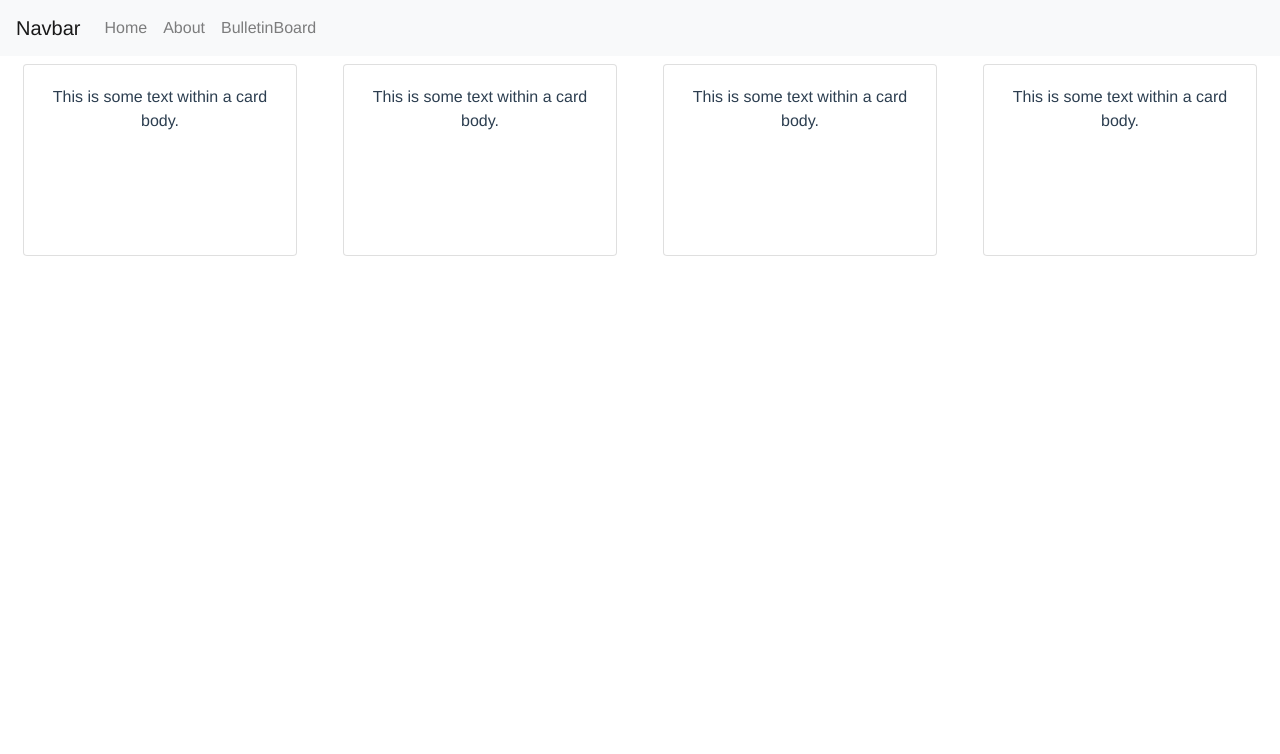
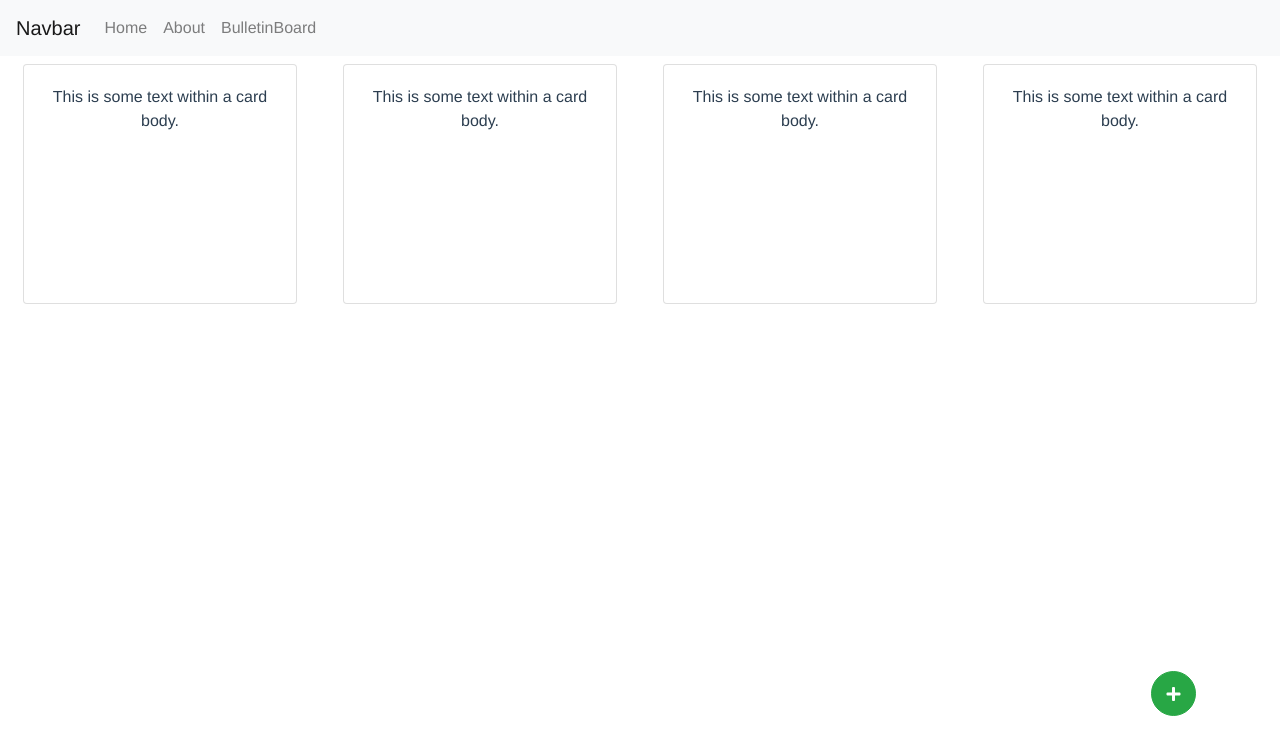
Before and after one commit to piggaycheng/AnimalForest, a Vue app: page /#/bulletin_board in a window 1280 px wide. Shown: the top 754 px of the page. Built offline with nearby package versions, Linux system fonts and the light colour scheme.

Commit message:
add stucky note form modal

```diff
--- a/public/index.html
+++ b/public/index.html
@@ -11,6 +11,7 @@
 	<script src="https://cdn.jsdelivr.net/npm/popper.js@1.16.0/dist/umd/popper.min.js" integrity="sha384-Q6E9RHvbIyZFJoft+2mJbHaEWldlvI9IOYy5n3zV9zzTtmI3UksdQRVvoxMfooAo" crossorigin="anonymous"></script>
 	<script src="https://stackpath.bootstrapcdn.com/bootstrap/4.4.1/js/bootstrap.min.js" integrity="sha384-wfSDF2E50Y2D1uUdj0O3uMBJnjuUD4Ih7YwaYd1iqfktj0Uod8GCExl3Og8ifwB6" crossorigin="anonymous"></script>
 	<link rel="stylesheet" href="https://stackpath.bootstrapcdn.com/bootstrap/4.4.1/css/bootstrap.min.css" integrity="sha384-Vkoo8x4CGsO3+Hhxv8T/Q5PaXtkKtu6ug5TOeNV6gBiFeWPGFN9MuhOf23Q9Ifjh" crossorigin="anonymous">
+	<link rel="stylesheet" href="https://cdnjs.cloudflare.com/ajax/libs/font-awesome/5.13.0/css/all.min.css">
 </head>
 
 <body>
--- /dev/null
+++ b/src/components/Modal.vue
@@ -0,0 +1,43 @@
+<template>
+    <!-- Modal -->
+    <div class="modal fade" id="exampleModal" tabindex="-1" role="dialog">
+        <div class="modal-dialog" role="document">
+            <div class="modal-content">
+                <div class="modal-header">
+                    <h5 class="modal-title">{{ title }}</h5>
+                    <button type="button" class="close" data-dismiss="modal">
+                        <span>&times;</span>
+                    </button>
+                </div>
+                <div class="modal-body">
+                    <slot name="formBody"></slot>
+                </div>
+                <div class="modal-footer">
+                    <button type="button" class="btn btn-secondary" data-dismiss="modal">Close</button>
+                    <button type="button" class="btn btn-primary" data-dismiss="modal">Save changes</button>
+                </div>
+            </div>
+        </div>
+    </div>
+</template>
+
+<script>
+export default {
+    name: 'Modal',
+    data: function () {
+        return {
+
+        }
+    },
+    props: ['title', 'isForm'],
+    methods: {
+
+    },
+}
+</script>
+
+<style>
+.modal {
+    text-align: left;
+}
+</style>
--- a/src/components/StickyNote.vue
+++ b/src/components/StickyNote.vue
@@ -31,6 +31,6 @@ export default {
 <style>
 .card {
     margin: 0.5rem;
-    min-height: 12rem;
+    height: 15rem;
 }
 </style>
--- a/src/views/BulletinBoard.vue
+++ b/src/views/BulletinBoard.vue
@@ -6,18 +6,34 @@
 			<StickyNote></StickyNote>
 			<StickyNote></StickyNote>
 		</div>
+		<button class="btn btn-success btn-circle m-1" data-toggle="modal" data-target="#exampleModal" @click="isForm = true"><i class="fas fa-plus"></i></button>
+		<Modal title='test'>
+			<form slot="formBody" v-if="isForm">
+				<label for="title">標題</label>
+				<input class="form-control" id="stickyFormTitle" type="text" placeholder="Default input">
+				<label for="title">內容</label>
+				<textarea class="form-control" id="stickyFormContent" rows="5"></textarea>
+			</form>
+		</Modal>
 	</div>
 </template>
 
 <script>
 // @ is an alias to /src
 import StickyNote from '@/components/StickyNote.vue'
+import Modal from '@/components/Modal.vue'
 
 export default {
 	name: 'BulletinBoard',
 	components: {
-		StickyNote
-	}
+		StickyNote,
+		Modal
+	},
+	data: function () {
+        return {
+            isForm: false,
+        }
+    },
 }
 </script>
 
@@ -25,4 +41,20 @@ export default {
 .row {
     min-height: 12rem;
 }
+
+.btn-circle {
+	width: 45px;
+	height: 45px;
+	line-height: 45px;
+	text-align: center;
+	padding: 0;
+	border-radius: 50%;
+	position: fixed;
+	bottom: 5rem;
+	right: 5rem;
+}
+
+input {
+	margin-bottom: 1rem;
+}
 </style>
```
